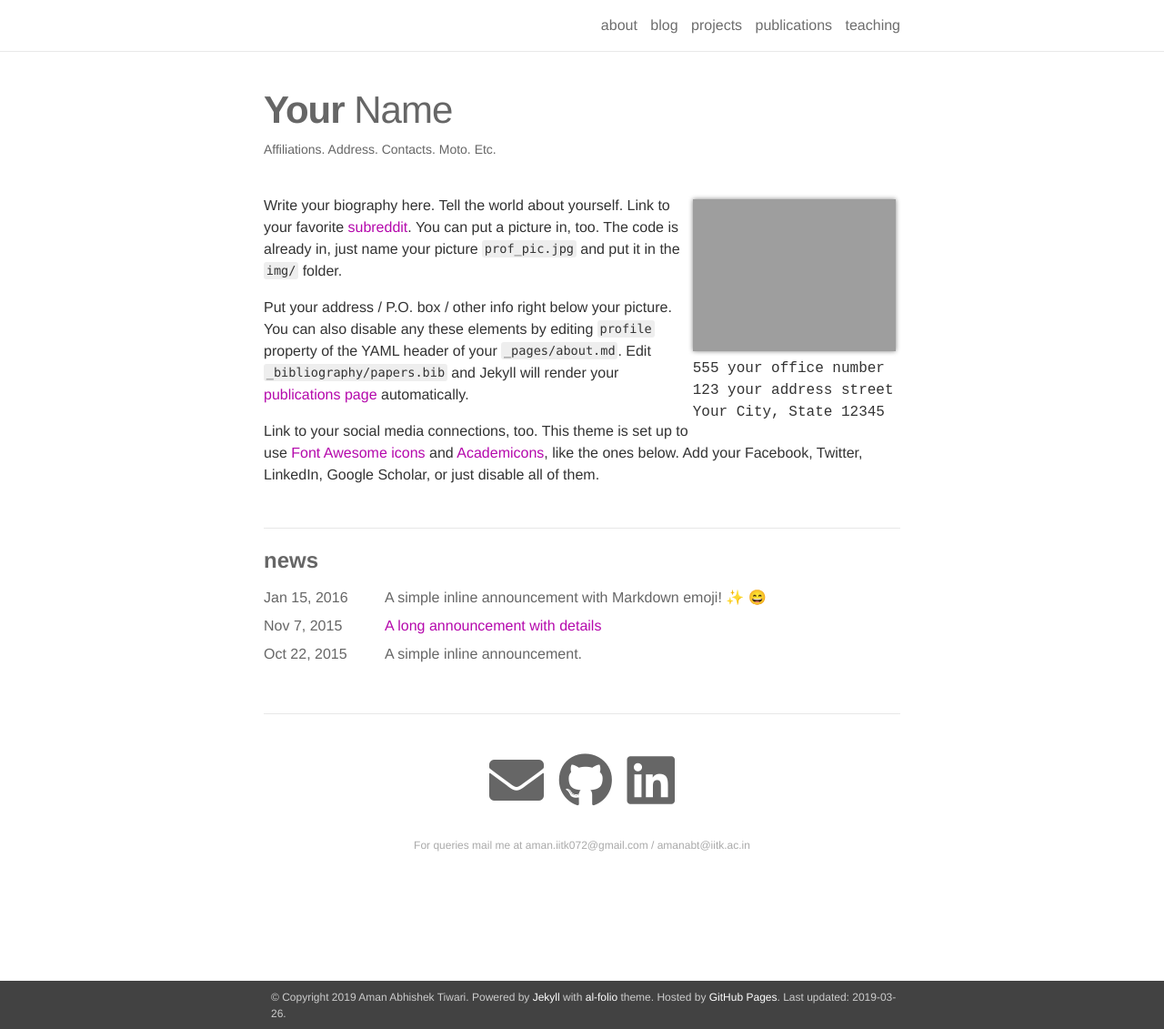
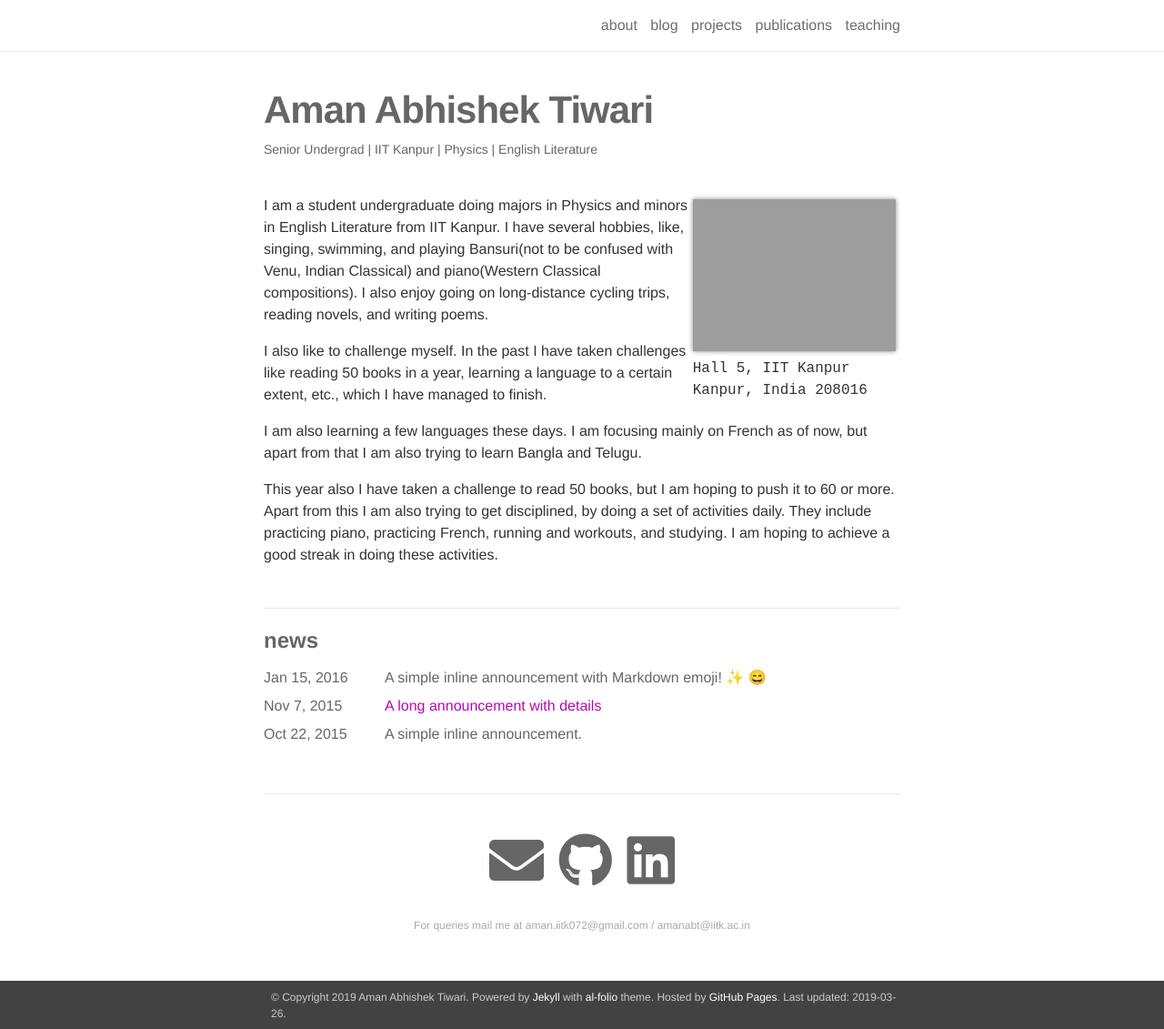
Before and after one commit to amanabt/amanabt.github.io, a Jekyll site: the page built from _pages/about.md, in a window 1280 px wide and 1131 px high. Shown: the whole window at 91% size. Built offline with Jekyll 4.4.1, drawn with Linux system fonts in a browser that asks for light colours; nearby versions of some CDN libraries; emoji names are drawn with the system emoji font.

Commit message:
About me updated

```diff
--- a/_pages/about.md
+++ b/_pages/about.md
@@ -1,23 +1,44 @@
 ---
 layout: about
 permalink: /
-title: <strong>Your</strong> Name
-description: <a href="">Affiliations</a>. Address. Contacts. Moto. Etc.
+title: <strong>Aman Abhishek Tiwari</strong>
+description: Senior Undergrad | IIT Kanpur | Physics | English Literature
 
 profile:
   align: right
   image: prof_pic.jpg
   address: >
-    <p>555 your office number</p>
-    <p>123 your address street</p>
-    <p>Your City, State 12345</p>
+    <p>Hall 5, IIT Kanpur</p>
+    <p>Kanpur, India 208016</p>
 
 news: true
 social: true
 ---
 
-Write your biography here. Tell the world about yourself. Link to your favorite [subreddit](http://reddit.com){:target="\_blank"}. You can put a picture in, too. The code is already in, just name your picture `prof_pic.jpg` and put it in the `img/` folder.
+<p>
+ I am a student undergraduate doing majors in Physics and minors in
+ English Literature from IIT Kanpur. I have several hobbies,
+ like, singing, swimming, and playing Bansuri(not to be confused with Venu,
+ Indian Classical) and piano(Western Classical compositions). I also
+ enjoy going on long-distance cycling trips, reading novels, and writing poems.
+</p>
 
-Put your address / P.O. box / other info right below your picture. You can also disable any these elements by editing `profile` property of the YAML header of your `_pages/about.md`. Edit `_bibliography/papers.bib` and Jekyll will render your [publications page](/al-folio/publications/) automatically.
+<p>
+  I also like to challenge myself. In the past I have taken challenges
+  like reading 50 books in a year, learning a language to a
+  certain extent, etc., which I have managed to finish.
+</p>
 
-Link to your social media connections, too. This theme is set up to use [Font Awesome icons](http://fortawesome.github.io/Font-Awesome/){:target="\_blank"} and [Academicons](https://jpswalsh.github.io/academicons/){:target="\_blank"}, like the ones below. Add your Facebook, Twitter, LinkedIn, Google Scholar, or just disable all of them.
+<p>
+  I am also learning a few languages these days. I am focusing mainly on
+  French as of now, but apart from that I am also trying to learn
+  Bangla and Telugu.
+ </p>
+
+ <p>
+  This year also I have taken a challenge to read 50 books, but I am
+  hoping to push it to 60 or more. Apart from this I am also trying to
+  get  disciplined, by doing a set of activities daily. They include practicing
+  piano, practicing French, running and workouts, and studying.
+  I am hoping to achieve a good streak in doing these activities.
+ </p>
```
Also changed, not shown: 1 other file.
